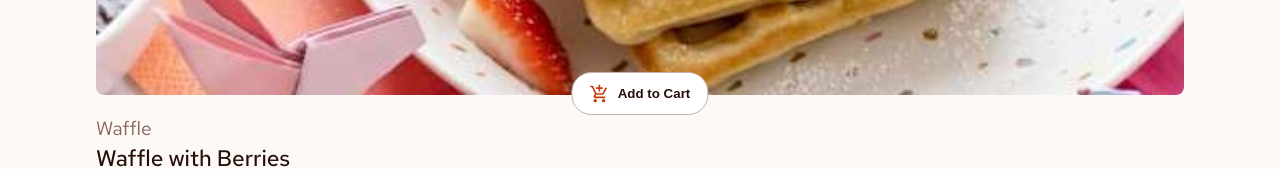
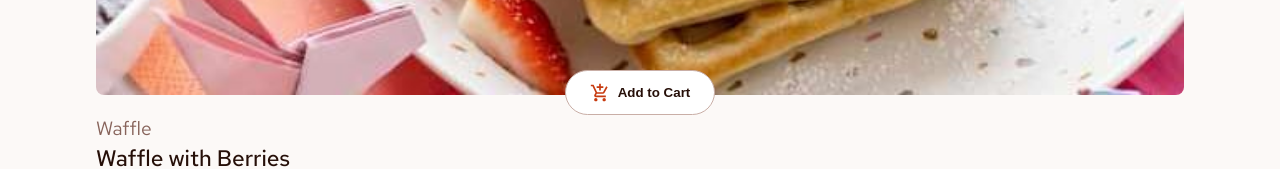
Before and after one commit to maximkwski/react-shopping-cart, a React (Vite) app: page / in a window 1280 px wide. Shown: the part 736-905 px from the top of the page. Built offline with nearby package versions, Linux system fonts and the light colour scheme.

Commit message:
add addbutton functionality onClick

```diff
--- a/src/components/AddButton.jsx
+++ b/src/components/AddButton.jsx
@@ -1,12 +1,38 @@
 import React from 'react'
-import { MdAddShoppingCart } from "react-icons/md";
-import { StyledButton } from './styles/AddButton.styled'
+import { MdAddShoppingCart, MdRemove, MdAdd } from "react-icons/md";
+import { StyledButton, StyledCounterButton } from './styles/AddButton.styled'
 
-export default function Button({title}) {
+
+export default function Button({title, onAdd, onRemove, count = 0}) {
+  const handleAdd = () => {
+    onAdd();
+  }
+
+  const handleRemove = () => {
+    if (count > 0) {
+      onRemove();
+    }
+  }
+
   return (
-    <StyledButton>
-      <MdAddShoppingCart size={20}/>
-      <span>{title}</span>
+    <StyledButton count={count}>
+      {count === 0 ? (
+        <>
+          <MdAddShoppingCart size={20}/>
+          <span onClick={handleAdd}>{title}</span>
+        </>
+      ):(
+        <>
+          <StyledCounterButton onClick={handleRemove}>
+            <MdRemove size={20} />
+          </StyledCounterButton>
+          <span>{count}</span>
+          <StyledCounterButton onClick={handleAdd}>
+            <MdAdd size={20} />
+          </StyledCounterButton>
+        </>
+      )}
+
     </StyledButton>
   )
 }
--- a/src/components/Card.jsx
+++ b/src/components/Card.jsx
@@ -1,8 +1,20 @@
-import React from 'react'
+import React, { useState } from 'react'
 import Button from './AddButton'
 import { StyledCard, StyledCardContainer, StyledImgContainer, StyledBtnContainer } from './styles/Card.styled'
 
 export default function Card({item: {image, name, category, price}}) {
+    const [count, setCount] = useState(0);
+
+    const handleAdd = () => {
+        setCount(count + 1);
+    }
+
+    const handleRemove = () => {
+        if (count > 0) {
+          setCount(count - 1);
+        }
+    };
+
   return (
     <StyledCard>
         <StyledCardContainer>
@@ -10,7 +22,11 @@ export default function Card({item: {image, name, category, price}}) {
                 <img src={image.mobile} alt={name} />
             </StyledImgContainer>
             <StyledBtnContainer>
-                <Button title={'Add to Cart'}/>
+                <Button title={'Add to Cart'}
+                onAdd={handleAdd}
+                onRemove={handleRemove}
+                count={count}
+                />
             </StyledBtnContainer>
         </StyledCardContainer>
         <div>
--- a/src/components/CartItem.jsx
+++ b/src/components/CartItem.jsx
@@ -12,7 +12,7 @@ export default function CartItem() {
                 </div>
             </div>
             <div>
-                <div><TiDeleteOutline size={24}/></div>
+                <div className='delete'><TiDeleteOutline size={24}/></div>
             </div>
     </StyledCartItem>
   )
--- a/src/components/styles/AddButton.styled.jsx
+++ b/src/components/styles/AddButton.styled.jsx
@@ -1,22 +1,45 @@
 import styled from "styled-components";
 
 export const StyledButton = styled.button`
+    width: 150px;
+    height: 45px;
     padding: 0.8em 1.3em;
     font-weight: 600;
-    color: hsl(14, 65%, 9%);
-    background-color: white;
+    color: ${props => props.count > 0 ? '#fff' : 'hsl(14, 65%, 9%)'};
+    background-color: ${props => props.count > 0 ? 'hsl(14, 86%, 42%)' : 'white'};
     border: 1px solid hsl(14, 25%, 72%);
-    border-radius: 20px;
+    border-radius: 25px;
+    transition: background-color 0.3s ease;
 
     &:hover {
         cursor: pointer;
+        border: 1px solid hsl(14, 86%, 42%);
+        color: ${props => props.count === 0 && 'hsl(14, 86%, 42%)'};
     }
 
     display: flex;
     align-items: center;
+    justify-content: ${props => props.count === 0 ? 'center' : 'space-between'};
     gap: 8px;
 
     & > svg {
         color: hsl(14, 86%, 42%);
     }
 `
+
+export const StyledCounterButton = styled.button`
+    display: flex;
+    align-items: center;
+    color: #fff;
+    background: none;
+    cursor: pointer;
+    padding: 1px 2px;
+    border-radius: 50px;
+    border: 1px solid #fff;
+    transition: background-color 0.3s ease;
+
+    &:hover {
+        background-color: #fff;
+        color: hsl(14, 86%, 42%);
+    }
+`
--- a/src/components/styles/CartItem.styled.jsx
+++ b/src/components/styles/CartItem.styled.jsx
@@ -19,6 +19,15 @@ export const StyledCartItem = styled.li`
         gap: 1em;
     }
 
+    .delete>svg {
+        color: hsl(7, 20%, 60%);
+    }
+
+    .delete>svg:hover {
+        cursor: pointer;
+        color: hsl(14, 65%, 9%);
+    }
+
     span:nth-child(1) {
         color: hsl(14, 86%, 42%);
         font-weight: 600;
--- a/src/components/styles/CheckoutButton.styled.jsx
+++ b/src/components/styles/CheckoutButton.styled.jsx
@@ -9,4 +9,9 @@ export const StyledCheckoutButton = styled.button`
     color: ${ ( {theme} ) => theme.colors.body};
     padding: 1em 1.5em;
     margin: 2em 0 1em;
+
+    &:hover {
+        cursor: pointer;
+        background-color: darkred;
+    }
 `
```
